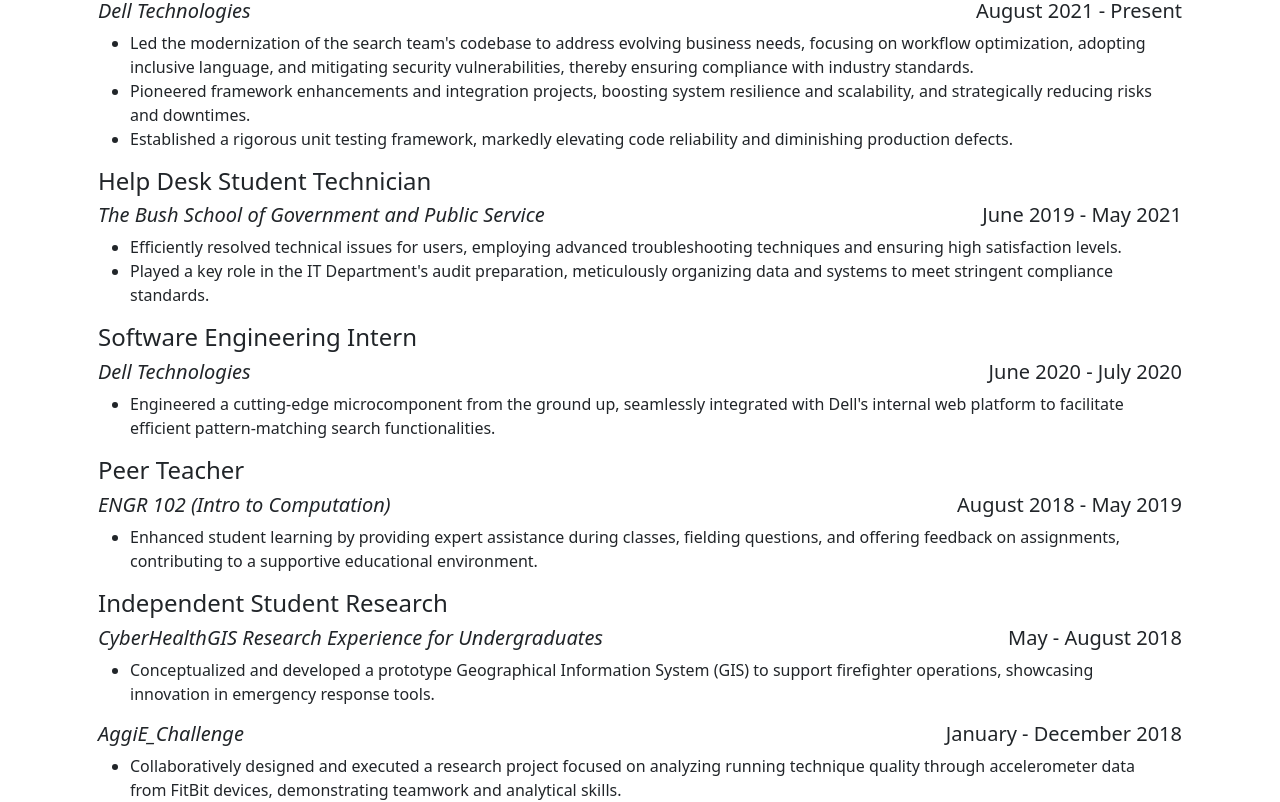
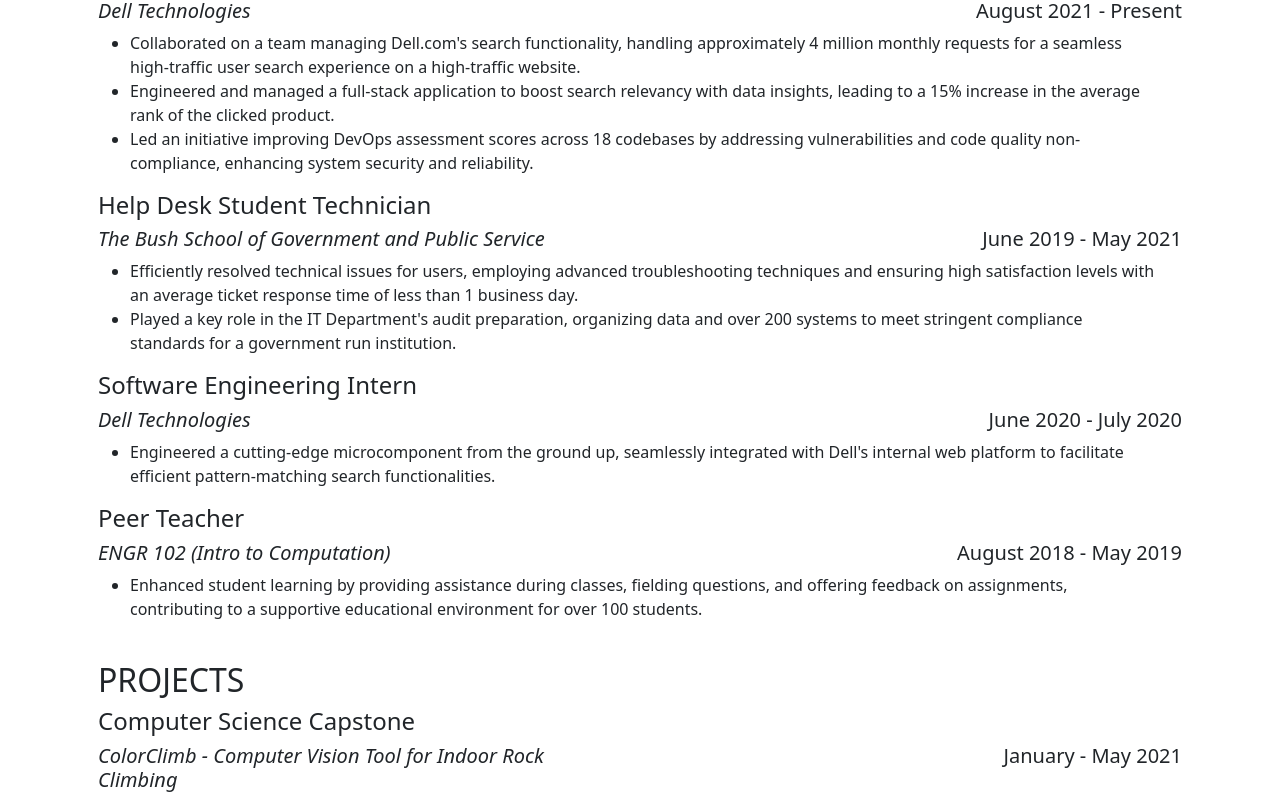
Before and after one commit to Wosty/Wosty.github.io, a Next.js app: page /resume in a window 1280 px wide. Shown: the part 420-1222 px from the top of the page. Built offline with nearby package versions, Linux system fonts and the light colour scheme.

Commit message:
Revising resume (#5)

```diff
--- a/src/app/(pages)/resume/page.tsx
+++ b/src/app/(pages)/resume/page.tsx
@@ -9,7 +9,7 @@
         <Container>
           <Row>
             <h2>SUMMARY</h2>
-            <p>A dedicated software engineer passionate about tackling complex challenges and driving innovative solutions. With a strong foundation in various programming languages and technologies, I excel in creating efficient, scalable software systems. Known for my ability to foster teamwork, I leverage collaborative efforts to achieve customer-centric results. My proactive approach to problem-solving and continuous learning empowers me to contribute significantly to software engineering teams, aiming for excellence in every project.</p>
+            <p>A dedicated software engineer passionate about tackling complex challenges and driving innovative solutions. With a strong foundation in various programming languages and technologies, I excel in creating efficient, scalable software systems. Known for my ability to foster teamwork, I leverage collaborative efforts to achieve customer-centric results. My proactive approach to problem-solving and continuous learning empowers me to contribute significantly to software engineering teams.</p>
           </Row>
           <br />
           <Row>
@@ -24,9 +24,9 @@
             <Row>
               <Col>
                 <ul>
-                  <li>Led the modernization of the search team's codebase to address evolving business needs, focusing on workflow optimization, adopting inclusive language, and mitigating security vulnerabilities, thereby ensuring compliance with industry standards.</li>
-                  <li>Pioneered framework enhancements and integration projects, boosting system resilience and scalability, and strategically reducing risks and downtimes.</li>
-                  <li>Established a rigorous unit testing framework, markedly elevating code reliability and diminishing production defects.</li>
+                  <li>Collaborated on a team managing Dell.com's search functionality, handling approximately 4 million monthly requests for a seamless high-traffic user search experience on a high-traffic website.</li>
+                  <li>Engineered and managed a full-stack application to boost search relevancy with data insights, leading to a 15% increase in the average rank of the clicked product.</li>
+                  <li>Led an initiative improving DevOps assessment scores across 18 codebases by addressing vulnerabilities and code quality non-compliance, enhancing system security and reliability.</li>
                 </ul>
               </Col>
             </Row>
@@ -40,8 +40,8 @@
             <Row>
               <Col>
                 <ul>
-                  <li>Efficiently resolved technical issues for users, employing advanced troubleshooting techniques and ensuring high satisfaction levels.</li>
-                  <li>Played a key role in the IT Department's audit preparation, meticulously organizing data and systems to meet stringent compliance standards.</li>
+                  <li>Efficiently resolved technical issues for users, employing advanced troubleshooting techniques and ensuring high satisfaction levels with an average ticket response time of less than 1 business day.</li>
+                  <li>Played a key role in the IT Department's audit preparation, organizing data and over 200 systems to meet stringent compliance standards for a government run institution.</li>
                 </ul>
               </Col>
             </Row>
@@ -69,34 +69,39 @@
             <Row>
               <Col>
                 <ul>
-                  <li>Enhanced student learning by providing expert assistance during classes, fielding questions, and offering feedback on assignments, contributing to a supportive educational environment.</li>
+                  <li>Enhanced student learning by providing assistance during classes, fielding questions, and offering feedback on assignments, contributing to a supportive educational environment for over 100 students.</li>
                 </ul>
               </Col>
             </Row>
-            <h4 style={{ alignContent: "left" }}>Independent Student Research</h4>
+          </Row>
+          <br />
+          <Row>
+            <h2>PROJECTS</h2>
+            <h4 style={{ alignContent: "left" }}>Computer Science Capstone</h4>
             <Col sm={12} md={6}>
-              <h5 style={{ fontStyle: "italic" }}>CyberHealthGIS Research Experience for Undergraduates </h5>
+              <h5 style={{ fontStyle: "italic" }}>ColorClimb - Computer Vision Tool for Indoor Rock Climbing</h5>
             </Col>
             <Col sm={12} md={6}>
-              <h5 style={{ fontWeight: "normal", fontStyle: "normal", float: "right" }}>May - August 2018</h5>
+              <h5 style={{ fontWeight: "normal", fontStyle: "normal", float: "right" }}>January - May 2021</h5>
             </Col>
             <Row>
               <Col>
                 <ul>
-                  <li>Conceptualized and developed a prototype Geographical Information System (GIS) to support firefighter operations, showcasing innovation in emergency response tools.</li>
+                  <li>Crafted an application employing computer vision technology on iOS to identify colored pathways of rock climbing holds, enhancing accessibility for vision-impaired climbers.</li>
                 </ul>
               </Col>
             </Row>
+            <h4 style={{ alignContent: "left" }}>TAMUhack</h4>
             <Col sm={12} md={6}>
-              <h5 style={{ fontStyle: "italic" }}>AggiE_Challenge</h5>
+              <h5 style={{ fontStyle: "italic" }}>Face Check - Facial Recognition for Classroom Attendance</h5>
             </Col>
             <Col sm={12} md={6}>
-              <h5 style={{ fontWeight: "normal", fontStyle: "normal", float: "right" }}>January - December 2018</h5>
+              <h5 style={{ fontWeight: "normal", fontStyle: "normal", float: "right" }}>January 2019</h5>
             </Col>
             <Row>
               <Col>
                 <ul>
-                  <li>Collaboratively designed and executed a research project focused on analyzing running technique quality through accelerometer data from FitBit devices, demonstrating teamwork and analytical skills.</li>
+                  <li>Integrated Microsoft Cognitive Services API into a Raspberry Pi 3, establishing a prototype for facial classification-based classroom attendance tracking.</li>
                 </ul>
               </Col>
             </Row>
@@ -104,7 +109,7 @@
           <br />
           <h2>SKILLS</h2>
           <p><span style={{ fontWeight: "bold" }}>Programming Languages: </span>C#, JavaScript, Python, C++, and Java <br />
-            <span style={{ fontWeight: "bold" }}>Development Tools: </span>.NET, React, Git, Kubernetes, Elasticsearch</p>
+            <span style={{ fontWeight: "bold" }}>Development Tools: </span>.NET, REST, React, Git, Kubernetes, Elasticsearch</p>
           <br />
           <h2>EDUCATION</h2>
           <p>
```
